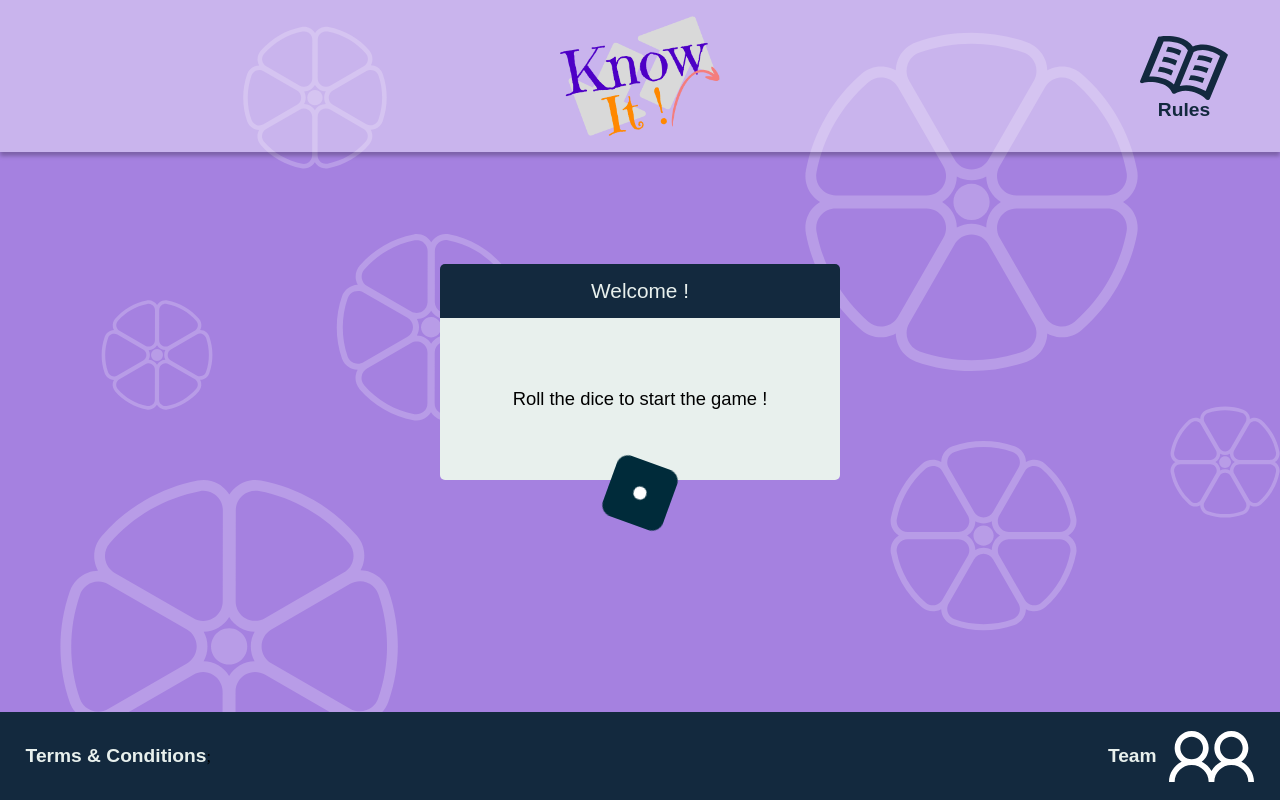
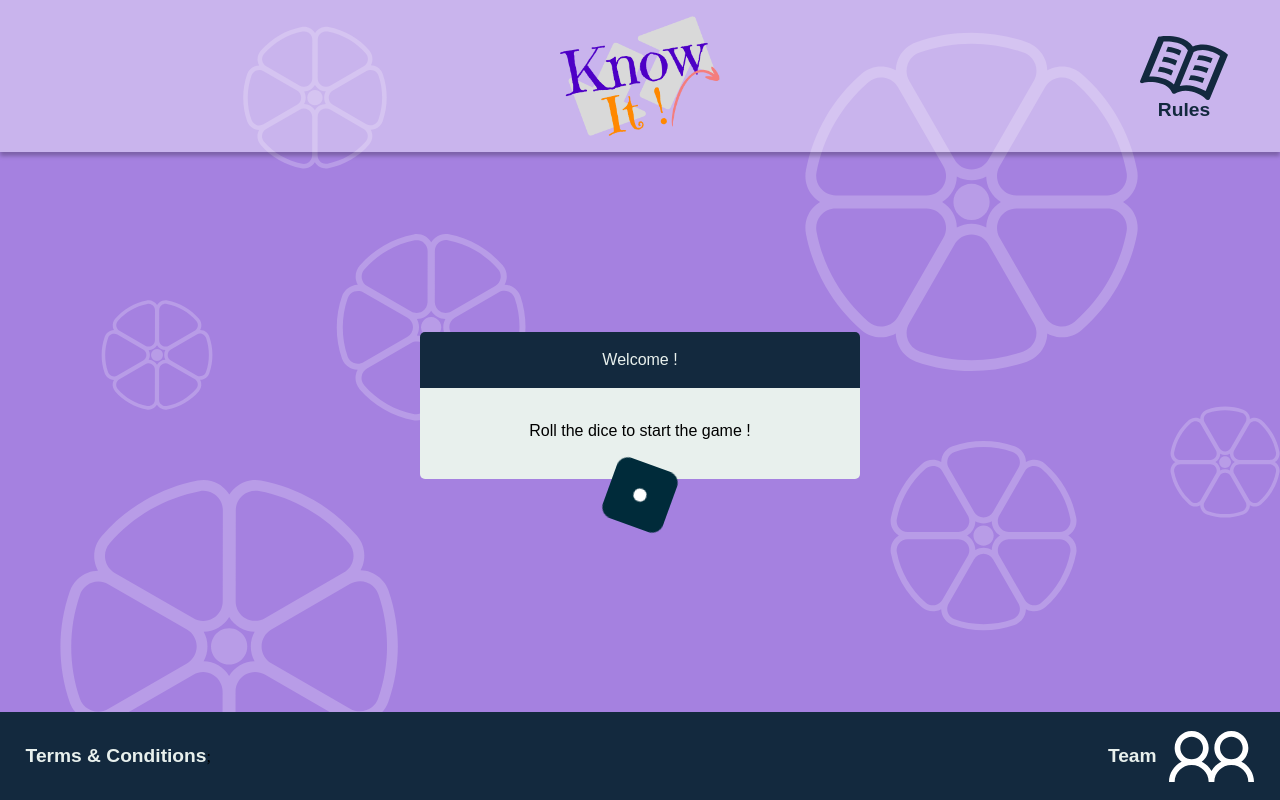
Before and after one commit to remi59800/Know-it, a React (Vite) app: page /game in a window 1280 px wide. Built offline with nearby package versions, Linux system fonts and the light colour scheme; a web font is replaced by a local one.

Commit message:
fixing bugs

```diff
--- a/src/components/Buttons/Answer/style.jsx
+++ b/src/components/Buttons/Answer/style.jsx
@@ -6,7 +6,9 @@ export default styled.div`
     flex-direction: column;
     align-items: center;
     justify-content: center;
-    height: 27vh;
+    height: 100%;
+    width: 100%;
+    margin-top: 1rem;
   }
 
   .smileyWrong,
@@ -18,8 +20,8 @@ export default styled.div`
 
   .answer {
     border-radius: 10px;
-    width: 40vh;
-    height: 5vh;
+    width: 90%;
+    height: 100%;
     background-color: var(--white-color);
     display: flex;
     text-align: center;
@@ -35,10 +37,14 @@ export default styled.div`
     }
   }
 
-  @media screen and (min-width: 700px) {
+  @media screen and (min-width: 500px) {
     .answer {
+      border-radius: 8px;
       font-size: 1rem;
       line-height: 1rem;
+      height: 100%;
+      padding-top: 0.4rem;
+      padding-bottom: 0.4rem;
     }
     .answers {
       justify-content: flex-start;
@@ -87,4 +93,9 @@ export default styled.div`
   .wrong {
     opacity: ${(props) => props.finished && "0.6"};
   }
+  @media screen and (min-width: 700px) {
+    .answer {
+      width: 350px;
+    }
+  }
 `;
--- a/src/components/Buttons/Dice/style.jsx
+++ b/src/components/Buttons/Dice/style.jsx
@@ -3,13 +3,7 @@ import styled from "styled-components";
 export default styled.div`
   display: flex;
   justify-content: center;
-  margin-top: 7vh;
-
-  @media screen and (max-width: 700px) {
-    display: flex;
-    justify-content: center;
-    margin-top: 0;
-  }
+  margin-top: 1vh;
 
   button {
     width: 8vh;
@@ -42,4 +36,9 @@ export default styled.div`
       }
     }
   }
+  @media screen and (min-width: 700px) {
+    display: flex;
+    justify-content: center;
+    margin-top: 3vh;
+  }
 `;
--- a/src/components/Pawn/style.jsx
+++ b/src/components/Pawn/style.jsx
@@ -2,7 +2,7 @@ import styled from "styled-components";
 
 export default styled.div`
   .pawn {
-    width: 18vh;
+    width: 20vw;
     aspect-ratio: 1/1;
   }
   .yellow {
@@ -42,4 +42,21 @@ export default styled.div`
     position: absolute;
     background-size: contain;
   }
+  @media screen and (min-width: 500px) {
+    .pawn {
+      width: 14vw;
+    }
+  }
+  @media screen and (min-width: 600px) {
+    .pawn {
+      width: 12vw;
+    }
+  }
+  @media screen and (min-width: 700px) {
+    .pawn {
+      min-width: 100px;
+      max-width: 130px;
+      aspect-ratio: none;
+    }
+  }
 `;
--- a/src/components/Question/style.jsx
+++ b/src/components/Question/style.jsx
@@ -5,8 +5,11 @@ export default styled.div`
     display: flex;
     flex-direction: column;
     align-items: center;
-    height: 27vh;
-    width: 50vh;
+    height: 100%;
+    width: 75vw;
+    margin-top: 8%;
+    margin-left: auto;
+    margin-right: auto;
   }
   #category {
     border-radius: 5px 5px 0 0;
@@ -36,11 +39,11 @@ export default styled.div`
     top: 50%;
     left: 50%;
     transform: translate(-50%, -50%);
+    display: inline-block;
   }
   .question {
     border-radius: 0 0 5px 5px;
     width: 100%;
-    height: 21vh;
     background-color: var(--white-color);
     display: flex;
     text-align: center;
@@ -49,16 +52,32 @@ export default styled.div`
   }
   h6 {
     width: 95%;
-    font-size: 1.15rem;
+    font-size: 1rem;
     text-align: center;
     vertical-align: center;
     padding-left: 1.3rem;
     padding-right: 1.3rem;
+    padding-top: 2rem;
+    padding-bottom: 2.3rem;
     line-height: 1.4rem;
   }
-  @media screen and (min-width: 700px) {
+  @media screen and (min-width: 600px) {
     h4 {
-      font-size: 1.3rem;
+      font-size: 1rem;
+    }
+    section {
+    width: 60vw;
+    }
+    @media screen and (min-width: 800px) {
+    h4 {
+      font-size: 1rem;
+    }
+    section {
+    width: 50vw;
+    }
+    @media screen and (min-width: 900px) {
+      section {
+    width: 440px;
     }
   }
 `;
--- a/src/pages/Game/index.jsx
+++ b/src/pages/Game/index.jsx
@@ -52,8 +52,14 @@ export default function Game() {
         <div className="dice">
           <Dice setStats={setStats} />
         </div>
-        {play.incorrectAnswers && <Answer data={play} />}
-        <Pawn className="pawn" />
+        <div className="answerPawnContainer">
+          <div className="answersContainer">
+            {play.incorrectAnswers && <Answer data={play} />}
+          </div>
+          <div className="pawn">
+            <Pawn />
+          </div>
+        </div>
       </section>
     </Style>
   );
--- a/src/pages/Game/style.jsx
+++ b/src/pages/Game/style.jsx
@@ -4,7 +4,7 @@ export default styled.section`
   .dice {
     transform: rotate(20deg);
     position: relative;
-    bottom: 40px;
+    bottom: 30px;
   }
   .answer {
     margin-top: 1vh;
@@ -13,16 +13,24 @@ export default styled.section`
   }
   .pawn {
     margin: auto;
-    width: 22vw;
+    width: 18vw;
     position: relative;
-    bottom: 35px;
+    bottom: 2.3vh;
   }
 
+  @media screen and (min-width: 500px) {
+    justify-content: center;
+    .dice {
+    }
+    .pawn {
+      width: 14vw;
+    }
+  }
   @media screen and (min-width: 700px) {
     justify-content: center;
     .dice {
       object-position: top;
-      bottom: 75px;
+      bottom: 40px;
     }
     .pawn {
       position: absolute;
@@ -31,4 +39,17 @@ export default styled.section`
       width: 9vw;
     }
   }
+  @media screen and (min-width: 700px) {
+    .answerPawnContainer {
+      display: flex;
+      justify-content: center;
+      align-content: center;
+      position: relative;
+    }
+    .pawn {
+      position: absolute;
+      top: 94%;
+      left: 90%;
+    }
+  }
 `;
--- a/src/pages/Home/style.jsx
+++ b/src/pages/Home/style.jsx
@@ -15,6 +15,8 @@ export default styled.section`
   h1 {
     text-align: center;
     margin-bottom: 8vh;
+    margin-left: 15%;
+    margin-right: 15%;
     font-family: var(--font-family-baseline);
     font-weight: bold;
     color: var(--main-color);
```
